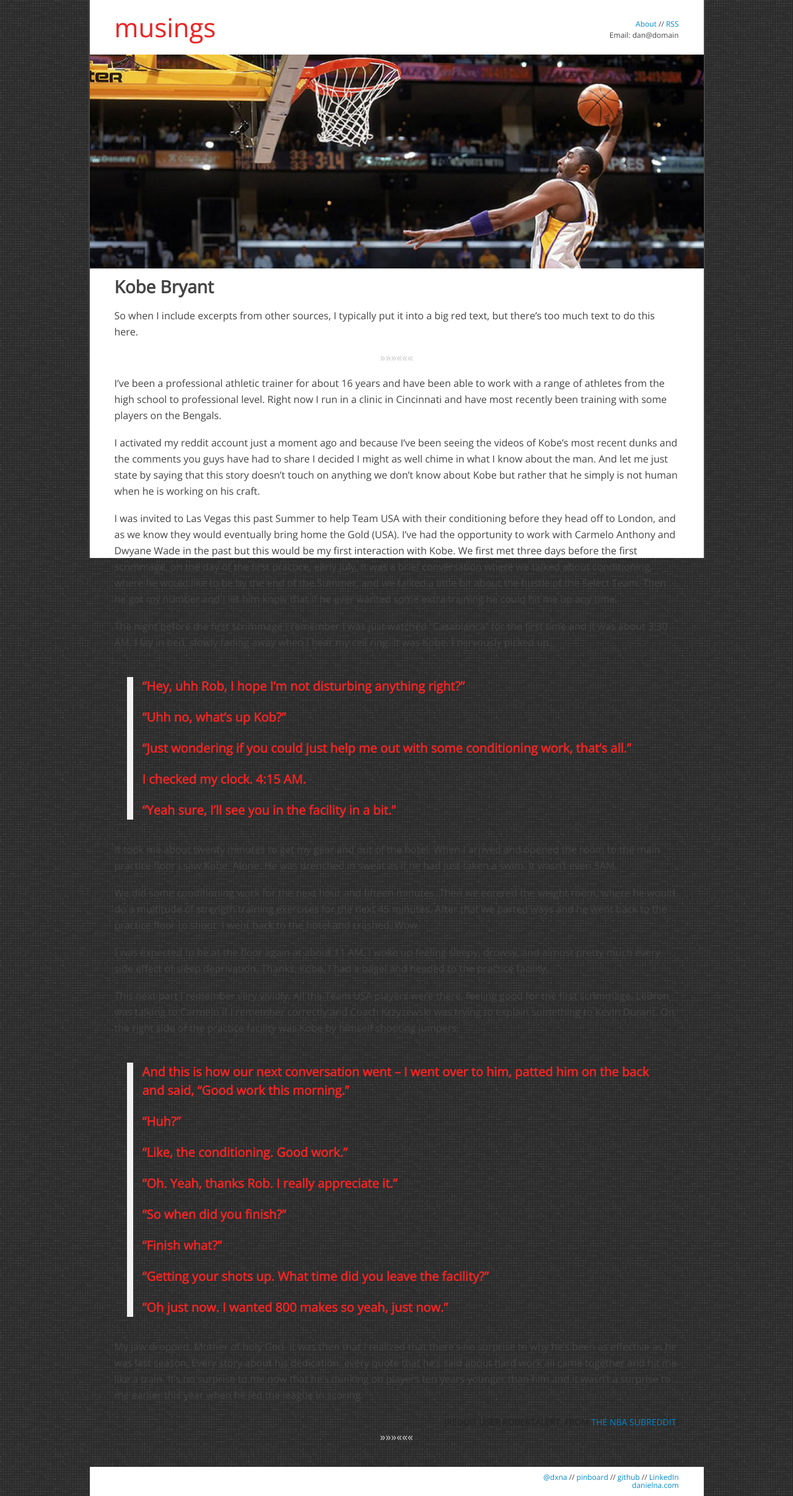
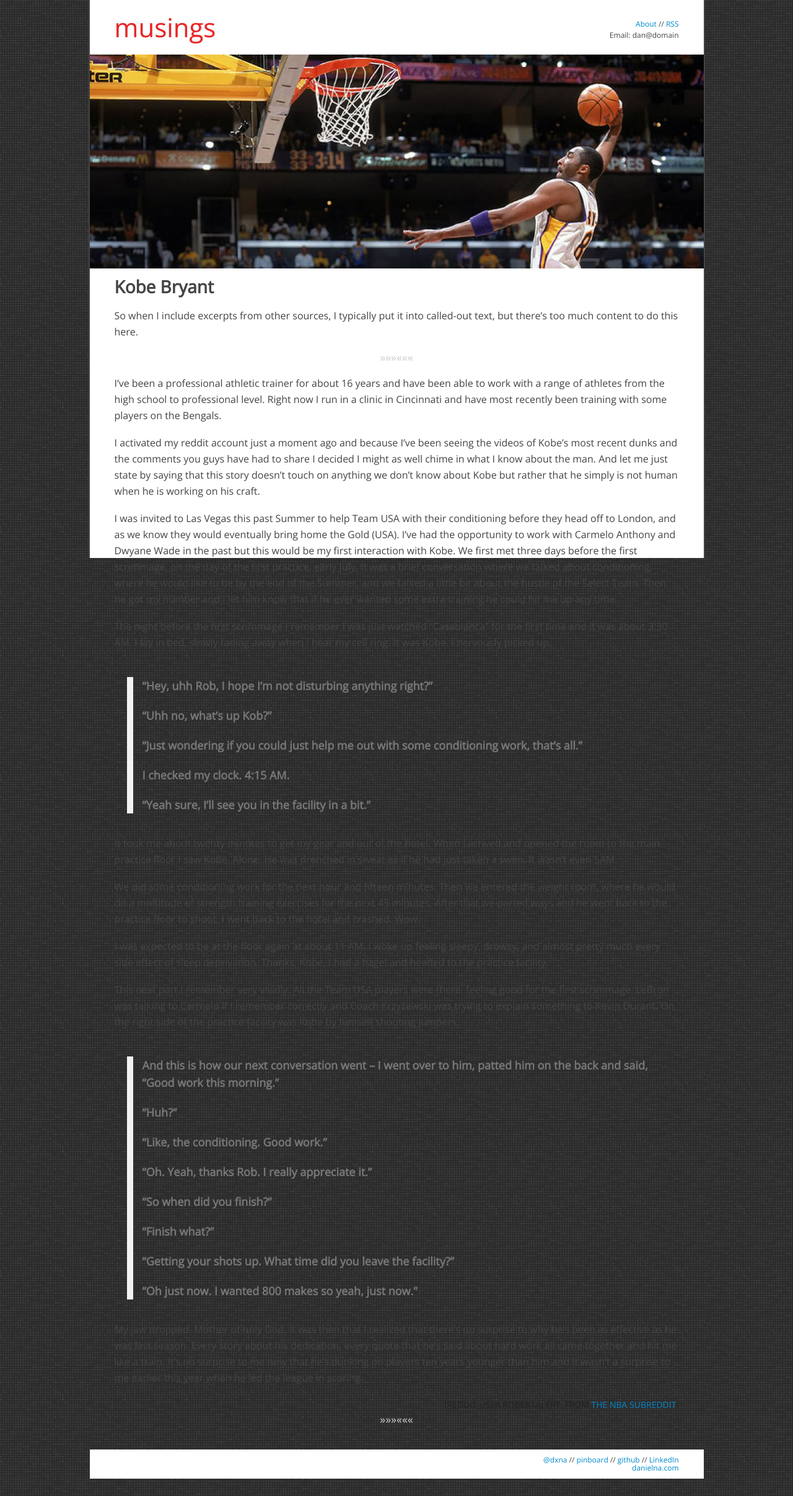
Before and after one commit to danielna/danielna.github.com, a Jekyll site: the page built from _posts/2013-03-05-kobe-bryant.md, in a window 1280 px wide. Shown: the whole page at 62% size. Built offline with Jekyll 4.4.1, drawn with Linux system fonts in a browser that asks for light colours; nearby versions of some CDN libraries; library files that are not in the unit come from our copies; Markdown is read by kramdown in place of the engine named in the settings.

```diff
--- a/_layouts/base.html
+++ b/_layouts/base.html
@@ -6,7 +6,7 @@
 </head>
 
 <body>
-  <div class="wrapper clearfix">
+  <div class="wrapper">
     <header class="content">
       {% include header.html %}
     </header>
--- a/_posts/2013-03-05-kobe-bryant.md
+++ b/_posts/2013-03-05-kobe-bryant.md
@@ -7,7 +7,7 @@
 promo_alt: Kobe
 ---
 
-So when I include excerpts from other sources, I typically put it into a big red text, but there's too much text to do this here.
+So when I include excerpts from other sources, I typically put it into called-out text, but there's too much content to do this here.
 
 <div class="separator">&raquo;&raquo;&raquo;&laquo;&laquo;&laquo;</div>
 
--- a/assets/css/screen.css
+++ b/assets/css/screen.css
@@ -284,10 +284,10 @@
 }
 /* line 256, ../sass/screen.scss */
 blockquote p {
-  font-size: 20px;
-  line-height: 30px;
+  font-size: 18px;
+  line-height: 28px;
   font-weight: bold;
-  color: #ed2525;
+  color: #777;
   margin: 0 0 20px 0;
   width: 100%;
 }
@@ -296,11 +296,16 @@
   margin-bottom: 0px;
 }
 /* line 267, ../sass/screen.scss */
+blockquote h2 {
+  color: #333;
+  margin-top: 0;
+}
+/* line 271, ../sass/screen.scss */
 blockquote.top {
   margin-top: 0px;
 }
 
-/* line 272, ../sass/screen.scss */
+/* line 276, ../sass/screen.scss */
 .quote-source {
   position: relative;
   display: block;
@@ -313,7 +318,7 @@
   color: #222222;
 }
 
-/* line 284, ../sass/screen.scss */
+/* line 288, ../sass/screen.scss */
 .caption {
   position: relative;
   display: block;
@@ -324,7 +329,7 @@
   color: #666;
 }
 
-/* line 294, ../sass/screen.scss */
+/* line 298, ../sass/screen.scss */
 .footnotes {
   display: block;
   position: relative;
@@ -332,12 +337,12 @@
   margin-top: 15px;
   font-size: 12px;
 }
-/* line 300, ../sass/screen.scss */
+/* line 304, ../sass/screen.scss */
 .footnotes p {
   font-size: 12px;
 }
 
-/* line 305, ../sass/screen.scss */
+/* line 309, ../sass/screen.scss */
 .separator {
   position: relative;
   display: block;
@@ -349,7 +354,7 @@
   color: #CCC;
 }
 
-/* line 316, ../sass/screen.scss */
+/* line 320, ../sass/screen.scss */
 .photo-block {
   position: relative;
   display: block;
@@ -357,36 +362,36 @@
   margin-top: 15px;
   margin-bottom: 18px;
 }
-/* line 322, ../sass/screen.scss */
+/* line 326, ../sass/screen.scss */
 .photo-block a:hover {
   background-color: transparent;
 }
-/* line 325, ../sass/screen.scss */
+/* line 329, ../sass/screen.scss */
 .photo-block.top {
   margin-top: 0px;
   margin-bottom: 0px;
 }
 
-/* line 331, ../sass/screen.scss */
+/* line 335, ../sass/screen.scss */
 img {
   width: 100%;
 }
-/* line 333, ../sass/screen.scss */
+/* line 337, ../sass/screen.scss */
 img.pull-left {
   float: left;
   vertical-align: top;
   padding: 10px 25px 10px 0;
 }
-/* line 338, ../sass/screen.scss */
+/* line 342, ../sass/screen.scss */
 img#about-cheekswab {
   margin-top: 8px;
   width: auto;
 }
-/* line 342, ../sass/screen.scss */
+/* line 346, ../sass/screen.scss */
 img.home-top {
   margin-bottom: 15px;
 }
-/* line 345, ../sass/screen.scss */
+/* line 349, ../sass/screen.scss */
 img.bordered {
   -webkit-box-sizing: border-box;
   -moz-box-sizing: border-box;
@@ -395,7 +400,7 @@
   border: 1px solid #f2f2f2;
 }
 
-/* line 352, ../sass/screen.scss */
+/* line 356, ../sass/screen.scss */
 ol {
   position: relative;
   display: block;
@@ -407,14 +412,14 @@
   background-color: #f9f9f9;
   border: 1px solid #ccc;
 }
-/* line 362, ../sass/screen.scss */
+/* line 366, ../sass/screen.scss */
 ol li {
   position: relative;
   margin: 0 0 10px 2em;
   padding: 4px 8px;
 }
 
-/* line 369, ../sass/screen.scss */
+/* line 373, ../sass/screen.scss */
 ul {
   width: 100%;
   position: relative;
@@ -427,16 +432,16 @@
   -moz-box-sizing: border-box;
   box-sizing: border-box;
 }
-/* line 378, ../sass/screen.scss */
+/* line 382, ../sass/screen.scss */
 ul li {
   margin-bottom: 4px;
 }
-/* line 381, ../sass/screen.scss */
+/* line 385, ../sass/screen.scss */
 ul.narrow {
   margin: 0;
 }
 
-/* line 389, ../sass/screen.scss */
+/* line 393, ../sass/screen.scss */
 .disqus-comments {
   position: relative;
   display: block;
@@ -445,22 +450,22 @@
   margin-top: 20px;
 }
 
-/* line 397, ../sass/screen.scss */
+/* line 401, ../sass/screen.scss */
 .hide-desktop {
   display: none;
 }
 
-/* line 402, ../sass/screen.scss */
+/* line 406, ../sass/screen.scss */
 .page-log ul {
   margin-top: 5px;
 }
-/* line 405, ../sass/screen.scss */
+/* line 409, ../sass/screen.scss */
 .page-log li {
   font-size: 14px;
   line-height: 21px;
 }
 
-/* line 411, ../sass/screen.scss */
+/* line 415, ../sass/screen.scss */
 .date {
   display: block;
   position: relative;
@@ -469,7 +474,7 @@
   float: left;
 }
 
-/* line 419, ../sass/screen.scss */
+/* line 423, ../sass/screen.scss */
 #help-content {
   display: none;
   position: relative;
@@ -488,25 +493,25 @@
   box-shadow: 0px 0px 5px #c1c1c1 inset;
 }
 
-/* line 431, ../sass/screen.scss */
+/* line 435, ../sass/screen.scss */
 h1 + blockquote {
   margin-top: 0px;
 }
 
 /* 500px width for 7" */
 @media (max-width: 680px) {
-  /* line 440, ../sass/screen.scss */
+  /* line 444, ../sass/screen.scss */
   .wrapper {
     width: 600px;
   }
 
-  /* line 443, ../sass/screen.scss */
+  /* line 447, ../sass/screen.scss */
   .content {
     padding: 0 30px;
     position: relative;
   }
 
-  /* line 448, ../sass/screen.scss */
+  /* line 452, ../sass/screen.scss */
   .container section#home .post-list .post-list-item .post-date {
     position: relative;
     float: left;
@@ -517,7 +522,7 @@
     width: auto;
     vertical-align: bottom;
   }
-  /* line 458, ../sass/screen.scss */
+  /* line 462, ../sass/screen.scss */
   .container section#home .post-list .post-list-item span.tag {
     position: relative;
     float: left;
@@ -527,28 +532,28 @@
     margin-left: 10px;
     vertical-align: bottom;
   }
-  /* line 467, ../sass/screen.scss */
+  /* line 471, ../sass/screen.scss */
   .container section#home .post-list .post-list-item .meta {
     margin-top: 0px;
     border-left: 0px;
     padding-left: 0px;
     width: 100%;
   }
-  /* line 472, ../sass/screen.scss */
+  /* line 476, ../sass/screen.scss */
   .container section#home .post-list .post-list-item .meta span.tag {
     display: none;
   }
-  /* line 475, ../sass/screen.scss */
+  /* line 479, ../sass/screen.scss */
   .container section#home .post-list .post-list-item .meta .post-subtitle {
     line-height: 16px;
   }
 
-  /* line 480, ../sass/screen.scss */
+  /* line 484, ../sass/screen.scss */
   .hide-desktop {
     display: inline-block;
   }
 
-  /* line 484, ../sass/screen.scss */
+  /* line 488, ../sass/screen.scss */
   a#about-cheekswab-link {
     display: block;
     float: left;
@@ -556,11 +561,11 @@
     width: 100%;
     text-align: center;
   }
-  /* line 490, ../sass/screen.scss */
+  /* line 494, ../sass/screen.scss */
   a#about-cheekswab-link:hover {
     background-color: transparent;
   }
-  /* line 493, ../sass/screen.scss */
+  /* line 497, ../sass/screen.scss */
   a#about-cheekswab-link img#about-cheekswab {
     display: inline-block;
     position: relative;
@@ -569,41 +574,41 @@
     width: auto;
   }
 
-  /* line 502, ../sass/screen.scss */
+  /* line 506, ../sass/screen.scss */
   p, li {
     font-size: 16px;
     line-height: 24px;
   }
 
-  /* line 507, ../sass/screen.scss */
+  /* line 511, ../sass/screen.scss */
   ul {
     margin-left: 0px;
     padding-left: 20px;
   }
-  /* line 510, ../sass/screen.scss */
+  /* line 514, ../sass/screen.scss */
   ul li {
     font-size: 16px;
     line-height: 24px;
   }
 
-  /* line 516, ../sass/screen.scss */
+  /* line 520, ../sass/screen.scss */
   blockquote {
     margin-left: 5px;
   }
-  /* line 518, ../sass/screen.scss */
+  /* line 522, ../sass/screen.scss */
   blockquote p {
     font-size: 18px;
     line-height: 24px;
     margin-bottom: 18px;
   }
 
-  /* line 524, ../sass/screen.scss */
+  /* line 528, ../sass/screen.scss */
   .quote-source {
     font-size: 12px;
   }
 }
 @media (max-width: 520px) {
-  /* line 531, ../sass/screen.scss */
+  /* line 535, ../sass/screen.scss */
   .wrapper {
     width: 380px;
     -webkit-box-sizing: border-box;
@@ -611,76 +616,76 @@
     box-sizing: border-box;
   }
 
-  /* line 535, ../sass/screen.scss */
+  /* line 539, ../sass/screen.scss */
   .container section#home .post-list .post-list-item .meta .post-title {
     line-height: 22px;
   }
 
-  /* line 539, ../sass/screen.scss */
+  /* line 543, ../sass/screen.scss */
   h1 {
     font-size: 24px;
   }
 
-  /* line 543, ../sass/screen.scss */
+  /* line 547, ../sass/screen.scss */
   p, li {
     font-size: 14px;
     line-height: 24px;
   }
 
-  /* line 549, ../sass/screen.scss */
+  /* line 553, ../sass/screen.scss */
   a#about-cheekswab-link img#about-cheekswab {
     width: 200px;
     margin: 0px 0px 20px 35px;
   }
 
-  /* line 555, ../sass/screen.scss */
+  /* line 559, ../sass/screen.scss */
   ol {
     padding: 10px 10px 5px 10px;
   }
 
-  /* line 559, ../sass/screen.scss */
+  /* line 563, ../sass/screen.scss */
   ul {
     padding-left: 10px;
   }
-  /* line 561, ../sass/screen.scss */
+  /* line 565, ../sass/screen.scss */
   ul.narrow {
     margin-left: 5px;
   }
-  /* line 563, ../sass/screen.scss */
+  /* line 567, ../sass/screen.scss */
   ul.narrow li {
     font-size: 14px;
   }
 
-  /* line 569, ../sass/screen.scss */
+  /* line 573, ../sass/screen.scss */
   blockquote {
     margin-left: 0px;
   }
-  /* line 571, ../sass/screen.scss */
+  /* line 575, ../sass/screen.scss */
   blockquote p {
     font-size: 14px;
     line-height: 21px;
     margin-bottom: 14px;
   }
 
-  /* line 577, ../sass/screen.scss */
+  /* line 581, ../sass/screen.scss */
   .quote-source {
     font-size: 10px;
   }
 
-  /* line 581, ../sass/screen.scss */
+  /* line 585, ../sass/screen.scss */
   a.post-title {
     margin: 3px 0;
     font-size: 16px !important;
     line-height: 18px !important;
   }
 
-  /* line 586, ../sass/screen.scss */
+  /* line 590, ../sass/screen.scss */
   p.post-subtitle {
     font-size: 14px !important;
     line-height: 18px !important;
   }
 
-  /* line 591, ../sass/screen.scss */
+  /* line 595, ../sass/screen.scss */
   .separator {
     margin-bottom: 1em;
   }
```
Also changed, not shown: _posts/2013-12-06-jim-the-boy-with-autism.md (added, +108 -0 lines), assets/sass/screen.scss (+7 -3 lines), assets/img/2013-12-06_naoki.jpg (added).
